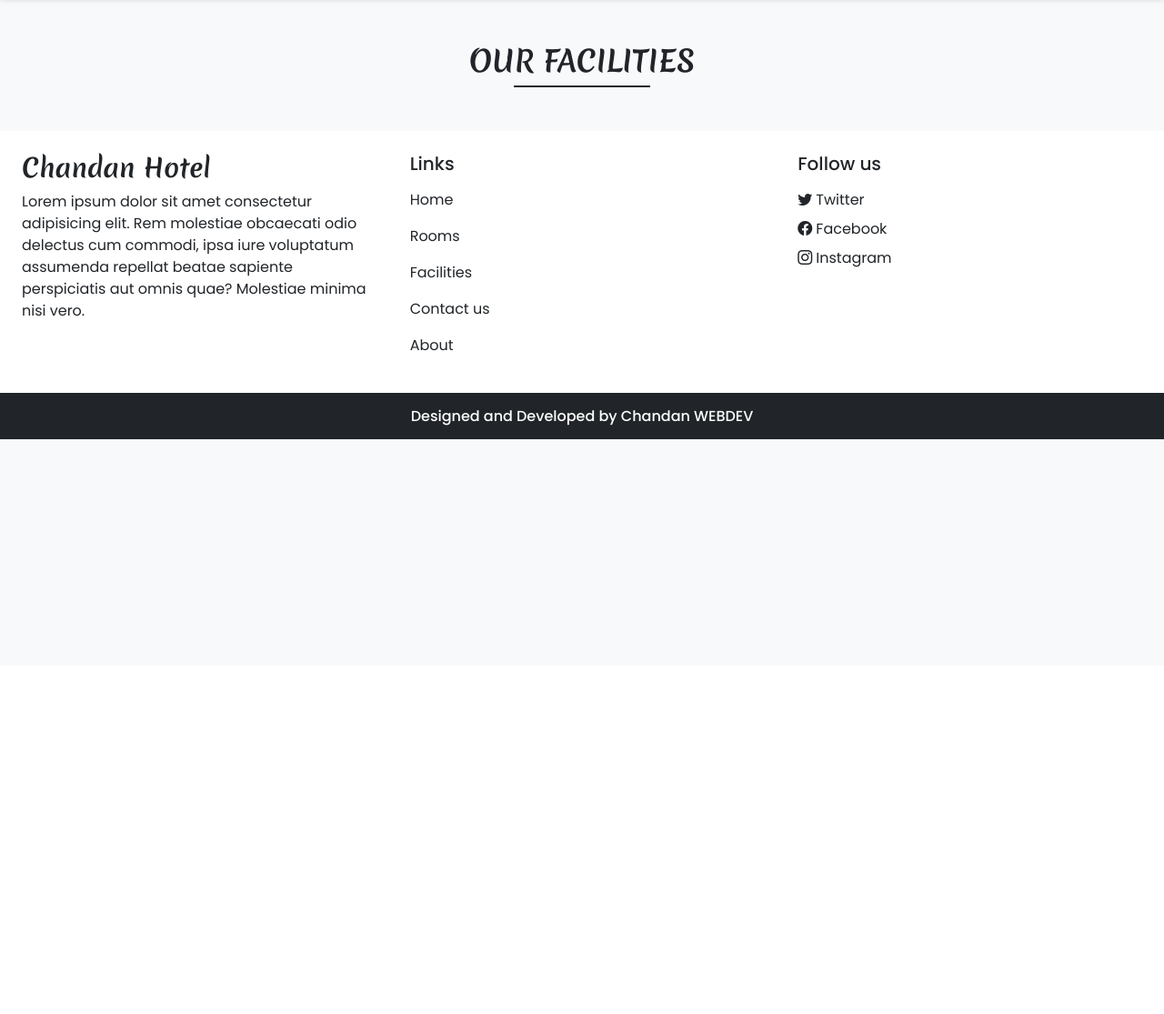
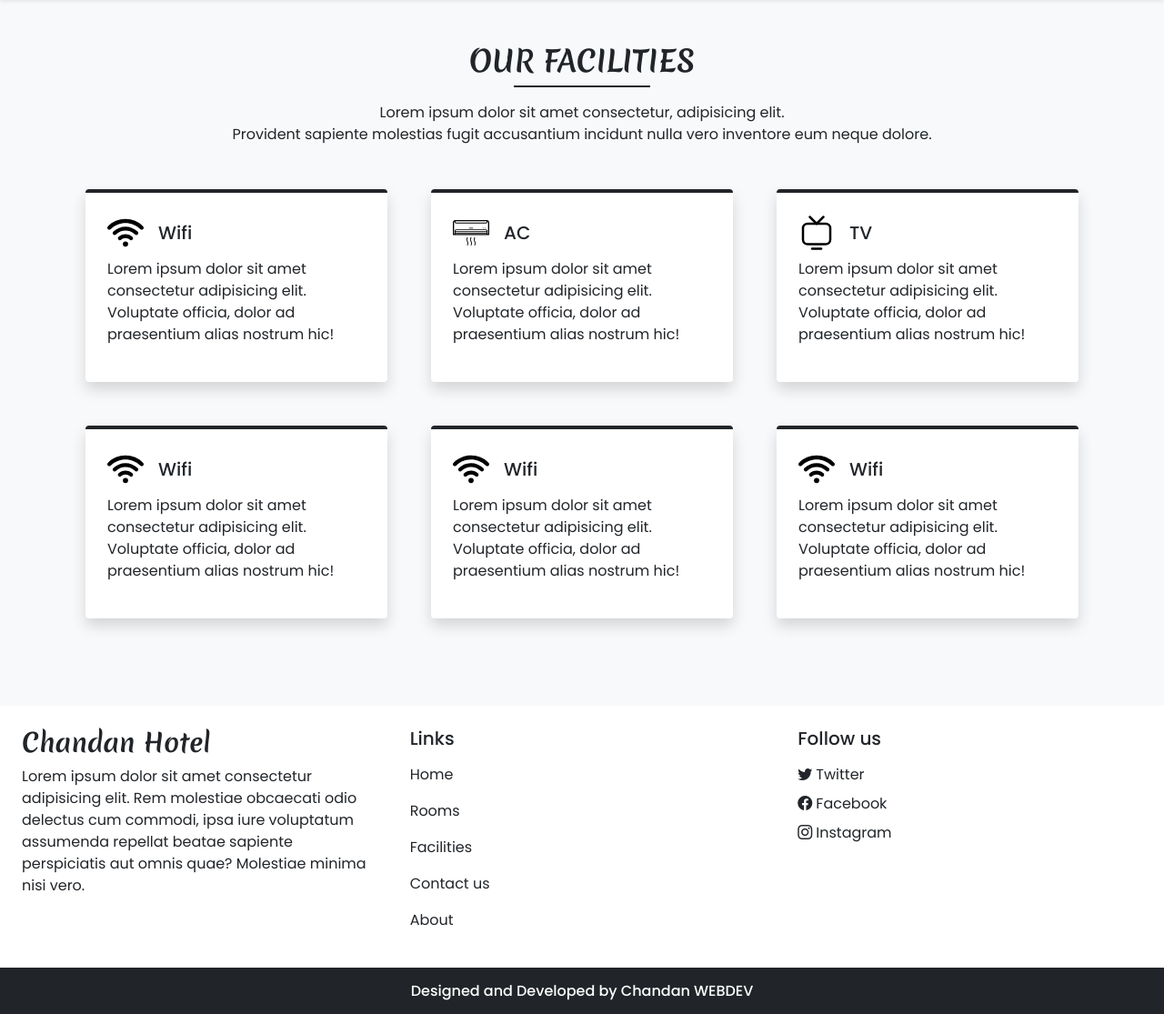
Before and after one commit to chandanyadav2004/Hotel-Management-Website, a PHP site: page /facilities.php in a window 1280 px wide. Shown: the part 68-1183 px from the top of the page at 91% size. Before the commit the page ends 551 px from the top, so only its background shows below. Run offline with PHP 8.4, Linux system fonts and the light colour scheme.

Commit message:
facilities page work done

```diff
--- a/facilities.php
+++ b/facilities.php
@@ -17,18 +17,10 @@
       margin: 0 auto;
       height: 1.7px;
     }
-    .availability-form {
-      margin-top: -50px;
-      z-index: 2;
-      position: relative;
-    }
-
-    @media screen and (max-width: 575px) {
-      .availability-form {
-        margin-top: 25px;
-        padding: 0 35px;
-      }
-
+    .pop:hover{
+      border-top-color: var(--teal) !important;
+      transform: scale(1.05);
+      transition: all 0.3s;
     }
   </style>
 </head>
@@ -41,7 +33,103 @@
 <div class="my-5 px-4">
   <h2 class="fw-bold h-font text-center">OUR FACILITIES</h2>
   <div class="h-line bg-dark"></div>
+  <p class="text-center mt-3">
+    Lorem ipsum dolor sit amet consectetur,
+    adipisicing elit. <br> Provident sapiente molestias
+    fugit accusantium incidunt nulla vero inventore eum neque dolore.
+
+  </p>
 </div>
+
+<div class="container">
+  <div class="row">
+    <div class="col-lg-4 col-md-6 mb-5 px-4">
+      <div class="bg-white rounded shadow p-4 border-top border-4 border-dark pop">
+        <div class="d-flex align-items-center mb-2">
+          <img src="images/facilities/wifi.svg" width="40px">
+          <h5 class="m-0 ms-3">Wifi</h5>
+        </div>
+
+        <p>
+          Lorem ipsum dolor sit amet consectetur adipisicing elit.
+          Voluptate officia, dolor ad praesentium alias nostrum hic!
+        </p>
+      </div>
+    </div>
+    <div class="col-lg-4 col-md-6 mb-5 px-4">
+      <div class="bg-white rounded shadow p-4 border-top border-4 border-dark pop">
+        <div class="d-flex align-items-center mb-2">
+          <img src="images/facilities/ac.svg" width="40px">
+          <h5 class="m-0 ms-3">AC</h5>
+        </div>
+
+        <p>
+          Lorem ipsum dolor sit amet consectetur adipisicing elit.
+          Voluptate officia, dolor ad praesentium alias nostrum hic!
+        </p>
+      </div>
+    </div>
+
+    <div class="col-lg-4 col-md-6 mb-5 px-4">
+      <div class="bg-white rounded shadow p-4 border-top border-4 border-dark pop">
+        <div class="d-flex align-items-center mb-2">
+          <img src="images/facilities/tv.svg" width="40px">
+          <h5 class="m-0 ms-3">TV</h5>
+        </div>
+
+        <p>
+          Lorem ipsum dolor sit amet consectetur adipisicing elit.
+          Voluptate officia, dolor ad praesentium alias nostrum hic!
+        </p>
+      </div>
+    </div>
+
+    <div class="col-lg-4 col-md-6 mb-5 px-4">
+      <div class="bg-white rounded shadow p-4 border-top border-4 border-dark pop">
+        <div class="d-flex align-items-center mb-2">
+          <img src="images/facilities/wifi.svg" width="40px">
+          <h5 class="m-0 ms-3">Wifi</h5>
+        </div>
+
+        <p>
+          Lorem ipsum dolor sit amet consectetur adipisicing elit.
+          Voluptate officia, dolor ad praesentium alias nostrum hic!
+        </p>
+      </div>
+    </div>
+
+    <div class="col-lg-4 col-md-6 mb-5 px-4">
+      <div class="bg-white rounded shadow p-4 border-top border-4 border-dark pop">
+        <div class="d-flex align-items-center mb-2">
+          <img src="images/facilities/wifi.svg" width="40px">
+          <h5 class="m-0 ms-3">Wifi</h5>
+        </div>
+
+        <p>
+          Lorem ipsum dolor sit amet consectetur adipisicing elit.
+          Voluptate officia, dolor ad praesentium alias nostrum hic!
+        </p>
+      </div>
+    </div>
+
+    <div class="col-lg-4 col-md-6 mb-5 px-4">
+      <div class="bg-white rounded shadow p-4 border-top border-4 border-dark pop">
+        <div class="d-flex align-items-center mb-2">
+          <img src="images/facilities/wifi.svg" width="40px">
+          <h5 class="m-0 ms-3">Wifi</h5>
+        </div>
+
+        <p>
+          Lorem ipsum dolor sit amet consectetur adipisicing elit.
+          Voluptate officia, dolor ad praesentium alias nostrum hic!
+        </p>
+      </div>
+    </div>
+
+  </div>
+</div>
+
+
 
 <!-- Footer Section -->
 <?php require('include/footer.php'); ?>
```
